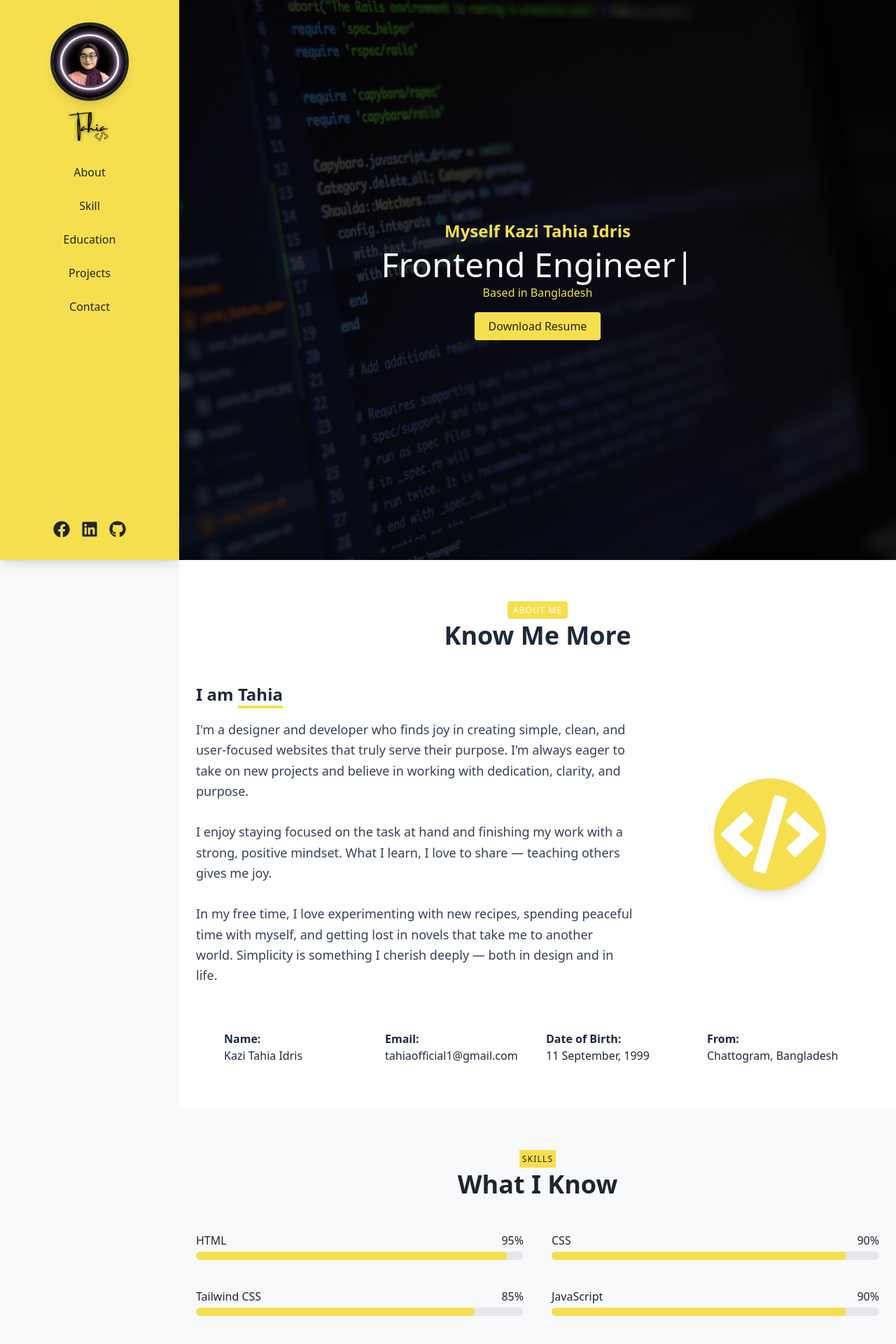
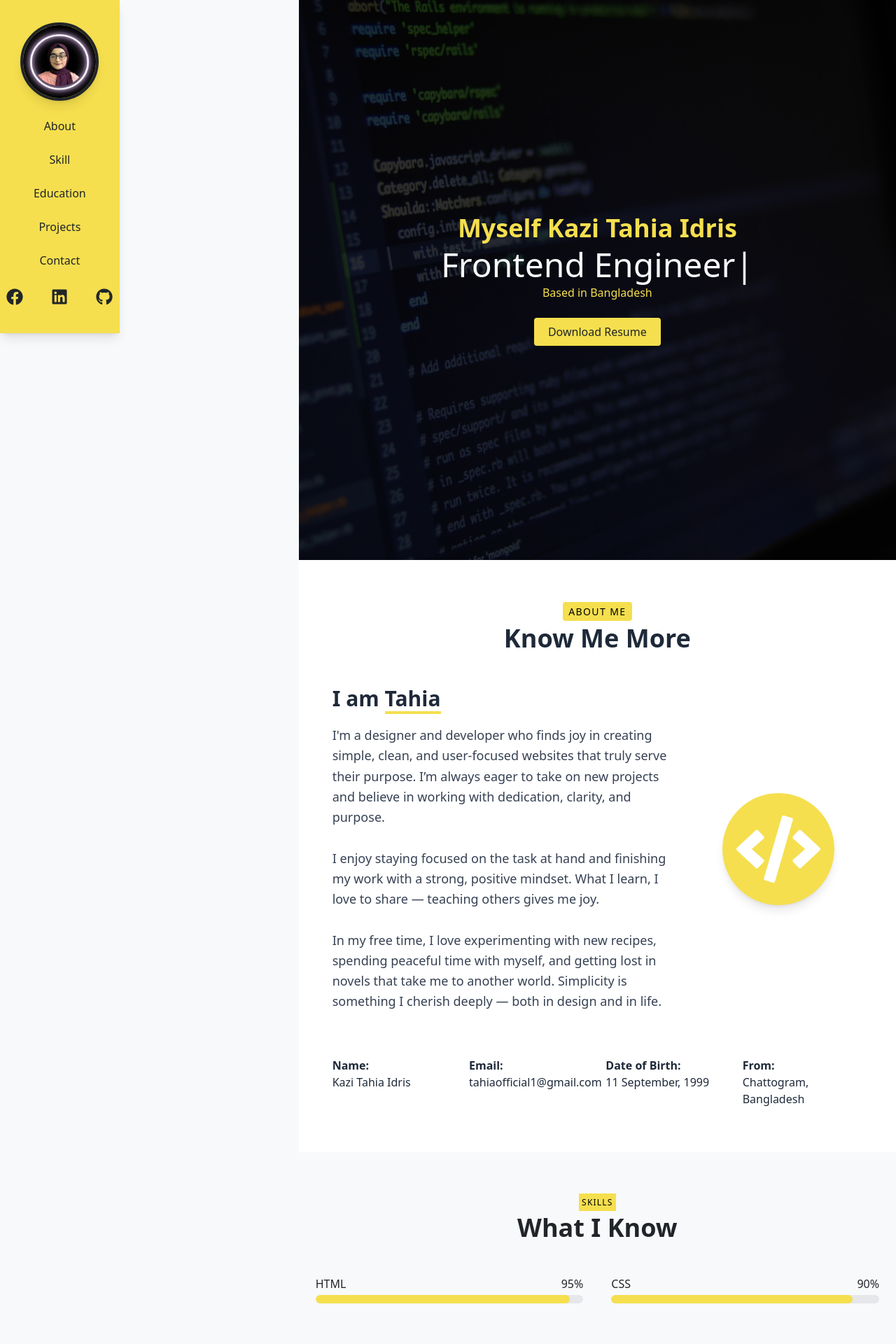
Before and after one commit to tahia-tahi/portfolio-tahia, a React (Vite) app: page / in a window 1280 px wide. Shown: the top 1920 px of the page at 70% size. Built offline with nearby package versions, Linux system fonts and the light colour scheme.

Commit message:
Updated portfolio

```diff
--- a/src/Components/About.jsx
+++ b/src/Components/About.jsx
@@ -4,7 +4,7 @@ import { motion } from 'framer-motion';
 
 const About = () => {
   return (
-    <section id="about" className="bg-white px-6 py-16 text-gray-800">
+    <section id="about" className="bg-white px-4 sm:px-6 md:px-12 py-16 text-gray-800">
       {/* Section Title */}
       <motion.div
         className="text-center mb-12"
@@ -13,26 +13,26 @@ const About = () => {
         transition={{ duration: 0.6 }}
         viewport={{ once: true }}
       >
-        <p className="text-primary text-xs font-medium uppercase tracking-widest">
-          <span className="bg-primary text-white px-2 py-1 rounded">About Me</span>
+        <p className="text-primary text-xs sm:text-sm font-medium uppercase tracking-widest">
+          <span className="bg-primary text-black px-2 py-1 rounded">About Me</span>
         </p>
-        <h2 className="text-3xl md:text-4xl font-bold mt-2">Know Me More</h2>
+        <h2 className="text-2xl sm:text-3xl md:text-4xl font-bold mt-2">Know Me More</h2>
       </motion.div>
 
       {/* Main Content */}
       <div className="flex flex-col md:flex-row items-center gap-10 max-w-5xl mx-auto">
         {/* Left Text Content */}
         <motion.div
-          className="md:w-2/3 space-y-4"
+          className="md:w-2/3 space-y-4 text-center md:text-left"
           initial={{ opacity: 0, x: -50 }}
           whileInView={{ opacity: 1, x: 0 }}
           transition={{ duration: 0.8 }}
           viewport={{ once: true }}
         >
-          <h2 className="text-2xl font-bold">
+          <h2 className="text-xl sm:text-2xl md:text-3xl font-bold">
             I am <span className="border-b-4 border-primary inline-block">Tahia</span>
           </h2>
-          <p className="text-lg leading-relaxed text-gray-700">
+          <p className="text-base sm:text-lg leading-relaxed text-gray-700">
             I'm a designer and developer who finds joy in creating simple, clean, and user-focused websites that truly serve their purpose.
             I’m always eager to take on new projects and believe in working with dedication, clarity, and purpose.
             <br /><br />
@@ -52,15 +52,15 @@ const About = () => {
           transition={{ duration: 0.8 }}
           viewport={{ once: true }}
         >
-          <div className="w-40 h-40 rounded-full bg-primary flex items-center justify-center shadow-lg">
-            <FaCode size={140} className="text-white" />
+          <div className="w-36 h-36 sm:w-40 sm:h-40 rounded-full bg-primary flex items-center justify-center shadow-lg max-w-full">
+            <FaCode size={120} className="text-white" />
           </div>
         </motion.div>
       </div>
 
       {/* Info Grid */}
       <motion.div
-        className="grid grid-cols-1 md:grid-cols-2 lg:grid-cols-4 gap-6 mt-16 max-w-4xl mx-auto text-sm md:text-base"
+        className="grid grid-cols-1 sm:grid-cols-2 md:grid-cols-2 lg:grid-cols-4 gap-6 mt-16 max-w-4xl mx-auto text-sm sm:text-base"
         initial={{ opacity: 0, y: 40 }}
         whileInView={{ opacity: 1, y: 0 }}
         transition={{ duration: 0.8 }}
--- a/src/Components/Education.jsx
+++ b/src/Components/Education.jsx
@@ -4,13 +4,13 @@ import { motion } from 'framer-motion';
 
 const Education = () => {
   return (
-    <section id="education" className="bg-base-100 px-6 py-16 text-secondary">
+    <section id="education" className="bg-base-100 px-4 sm:px-6 md:px-12 py-16 text-secondary">
       {/* Section Title */}
       <div className="text-center mb-12">
-        <p className="text-accent text-xs font-normal uppercase tracking-widest">
+        <p className="text-accent text-xs sm:text-sm font-medium uppercase tracking-widest">
           <span className="bg-primary p-1">Education</span>
         </p>
-        <h2 className="text-3xl md:text-4xl font-bold mt-2">My Academic Journey</h2>
+        <h2 className="text-2xl sm:text-3xl md:text-4xl font-bold mt-2">My Academic Journey</h2>
       </div>
 
       {/* Main Content */}
@@ -23,8 +23,8 @@ const Education = () => {
           transition={{ duration: 0.8, ease: 'easeOut' }}
           viewport={{ once: true }}
         >
-          <div className="w-40 h-40 rounded-full bg-primary flex items-center justify-center shadow-lg">
-            <FaGraduationCap size={140} className="text-secondary" />
+          <div className="w-32 h-32 sm:w-36 sm:h-36 md:w-40 md:h-40 rounded-full bg-primary flex items-center justify-center shadow-lg max-w-full">
+            <FaGraduationCap size={110} className="text-secondary" />
           </div>
         </motion.div>
 
@@ -36,8 +36,10 @@ const Education = () => {
           transition={{ duration: 0.8, delay: 0.2, ease: 'easeOut' }}
           viewport={{ once: true }}
         >
-          <h3 className="text-2xl font-bold">Bachelor of Business Administration (BBA)</h3>
-          <div className="grid grid-cols-1 sm:grid-cols-2 gap-4 text-sm md:text-base">
+          <h3 className="text-xl sm:text-2xl md:text-3xl font-bold">
+            Bachelor of Business Administration (BBA)
+          </h3>
+          <div className="grid grid-cols-1 sm:grid-cols-2 gap-6 text-sm sm:text-base max-w-xl mx-auto md:mx-0">
             <div>
               <p className="font-semibold">University:</p>
               <p>University of Chittagong</p>
--- a/src/Components/Footer.jsx
+++ b/src/Components/Footer.jsx
@@ -3,15 +3,32 @@ import React from 'react';
 const Footer = () => {
   return (
     <footer className="bg-secondary text-base-100 py-6 mt-10">
-      <div className="max-w-6xl mx-auto px-4 flex flex-col md:flex-row justify-between items-center text-center gap-4">
+      <div className="max-w-6xl mx-auto px-4 sm:px-6 flex flex-col md:flex-row justify-between items-center text-center md:text-left gap-4">
         {/* Left Side */}
-        <p className="text-sm">&copy; {new Date().getFullYear()} Kazi Tahia Idris. All rights reserved.</p>
+        <p className="text-sm sm:text-base">
+          &copy; {new Date().getFullYear()} Kazi Tahia Idris. All rights reserved.
+        </p>
 
         {/* Right Side */}
-        <div className="flex gap-4 text-sm">
-          <a href="#about" className="hover:underline">About</a>
-          <a href="#projects" className="hover:underline">Projects</a>
-          <a href="#contact" className="hover:underline">Contact</a>
+        <div className="flex gap-6 text-sm sm:text-base">
+          <a
+            href="#about"
+            className="hover:underline focus:outline-none focus:ring-2 focus:ring-primary rounded px-2 py-1"
+          >
+            About
+          </a>
+          <a
+            href="#projects"
+            className="hover:underline focus:outline-none focus:ring-2 focus:ring-primary rounded px-2 py-1"
+          >
+            Projects
+          </a>
+          <a
+            href="#contact"
+            className="hover:underline focus:outline-none focus:ring-2 focus:ring-primary rounded px-2 py-1"
+          >
+            Contact
+          </a>
         </div>
       </div>
     </footer>
--- a/src/Components/MainContent.jsx
+++ b/src/Components/MainContent.jsx
@@ -4,7 +4,7 @@ import { TypeAnimation } from 'react-type-animation';
 
 const MainContent = () => {
     return (
-        <div id='home' className=" w-full min-h-screen text-secondary">
+        <div id="home" className="w-full min-h-screen text-secondary">
             {/* Full-Screen Header Section with Background */}
             <div className="relative h-screen">
                 {/* Background Image */}
@@ -13,18 +13,21 @@ const MainContent = () => {
                     style={{ backgroundImage: `url(${background})` }}
                 >
                     {/* Overlay */}
-                    <div className="absolute inset-0 bg-black opacity-80"></div>
+                    <div className="absolute inset-0 bg-black opacity-70 sm:opacity-80"></div>
                 </div>
 
                 {/* Centered Content */}
-                <header className="relative z-10 flex flex-col items-center justify-center h-full px-6 text-center">
-                    <h1 className="text-4xl md:text-2xl font-bold text-primary">Myself Kazi Tahia Idris</h1>
+                <header className="relative z-10 flex flex-col items-center justify-center h-full px-6 text-center max-w-4xl mx-auto">
+                    {/* Adjust font sizes: smaller on mobile, bigger on md+ */}
+                    <h1 className="text-2xl sm:text-3xl md:text-4xl font-bold text-primary">
+                        Myself Kazi Tahia Idris
+                    </h1>
 
                     <TypeAnimation
                         sequence={[
-                            'React Developer', // Type
-                            2000,              // Wait 2s
-                            'Frontend Engineer', // Replace with next
+                            'React Developer',
+                            2000,
+                            'Frontend Engineer',
                             2000,
                             'JavaScript Enthusiast',
                             2000,
@@ -32,21 +35,20 @@ const MainContent = () => {
                         wrapper="h2"
                         cursor={true}
                         repeat={Infinity}
-                        className="text-5xl text-base-100 mt-2"
+                        className="text-3xl sm:text-4xl md:text-5xl text-base-100 mt-2"
                     />
 
-                    <p className="text-primary mt-1">Based in Bangladesh</p>
+                    <p className="text-primary mt-1 text-sm sm:text-base">Based in Bangladesh</p>
+
                     <a
                         href="/resume.pdf"
-                        className="inline-block bg-primary  text-secondary hover:text-base-100 px-5 py-2 mt-4 rounded hover:bg-accent transition"
+                        className="inline-block bg-primary text-secondary hover:text-base-100 px-5 py-2 mt-6 rounded hover:bg-accent transition text-sm sm:text-base"
                         download
                     >
                         Download Resume
                     </a>
                 </header>
             </div>
-
-
         </div>
     );
 };
--- a/src/Components/Projects.jsx
+++ b/src/Components/Projects.jsx
@@ -48,9 +48,9 @@ const Projects = () => {
   }, []);
 
   return (
-    <section id="projects" className="bg-base-100 px-6 py-16 text-secondary">
+    <section id="projects" className="bg-base-100 px-4 sm:px-6 md:px-12 py-16 text-secondary">
       <div className="text-center mb-12" data-aos="fade-up">
-        <p className="text-accent text-xs font-normal uppercase tracking-widest">
+        <p className="text-accent text-xs sm:text-sm font-normal uppercase tracking-widest">
           <span className="bg-primary p-1 text-secondary font-semibold">Projects</span>
         </p>
         <h2 className="text-3xl md:text-4xl font-bold mt-2 text-accent">Featured Work</h2>
@@ -60,22 +60,31 @@ const Projects = () => {
         {projects.map((project, index) => (
           <div
             key={project.id}
-            className="flex flex-col md:flex-row items-center gap-8 bg-white border border-primary rounded-lg shadow-md p-6"
+            className="flex flex-col md:flex-row items-center gap-6 md:gap-8 bg-white border border-primary rounded-lg shadow-md p-6"
             data-aos={index % 2 === 0 ? 'fade-right' : 'fade-left'}
           >
             {/* Image */}
             <div className="w-full md:w-3/5">
-              <img src={project.image} alt={project.title} className="rounded-lg shadow-md w-full object-cover" />
+              <img
+                src={project.image}
+                alt={`${project.title} screenshot`}
+                className="rounded-lg shadow-md w-full max-w-full object-cover mb-4 md:mb-0"
+              />
             </div>
 
             {/* Content */}
             <div className="w-full md:w-2/5 space-y-4 text-center md:text-left">
               <h3 className="text-2xl font-bold text-secondary">{project.title}</h3>
-              <p className="text-text">{project.description}</p>
+              <p className="text-secondary">{project.description}</p>
 
-              <div className="flex flex-wrap gap-2">
+              <div className="flex flex-wrap gap-2 justify-center md:justify-start">
                 {project.technologies.map((tech, i) => (
-                  <span key={i} className="bg-primary text-secondary px-2 py-1 rounded text-xs font-semibold">{tech}</span>
+                  <span
+                    key={i}
+                    className="bg-primary text-secondary px-2 py-1 rounded text-xs font-semibold"
+                  >
+                    {tech}
+                  </span>
                 ))}
               </div>
 
@@ -109,6 +118,7 @@ const Projects = () => {
                 <a
                   href={project.detailsLink}
                   target="_blank"
+                  rel="noopener noreferrer"
                   className="text-secondary hover:text-accent flex items-center gap-1 transition-transform duration-300 ease-in-out hover:scale-110"
                 >
                   <FaInfoCircle /> <span className="text-sm">Details</span>
--- a/src/Components/Sidebar.jsx
+++ b/src/Components/Sidebar.jsx
@@ -1,13 +1,44 @@
-import React from 'react';
-import { FaFacebook, FaLinkedin, FaGithub } from 'react-icons/fa';
+import React, { useState } from 'react';
+import { FaFacebook, FaLinkedin, FaGithub, FaBars, FaTimes } from 'react-icons/fa';
 import picture from '../assets/6.jpg';
-import logo from '../assets/My Logo.png'; // ⬅️ Import your logo
+
+const navItems = ['about', 'skill', 'education', 'projects', 'contact'];
 
 const Sidebar = () => {
-    const navItems = ['about', 'skill', 'education', 'projects', 'contact'];
+  const [isOpen, setIsOpen] = useState(true);
 
+  // Optional: Smooth scroll on nav click
+  const handleNavClick = (e, id) => {
+    e.preventDefault();
+    const el = document.getElementById(id);
+    if (el) {
+      el.scrollIntoView({ behavior: 'smooth' });
+    }
+    // On mobile, close sidebar after click
+    if (window.innerWidth < 768) {
+      setIsOpen(false);
+    }
+  };
+
+  // Responsive toggle button visible only on small screens
   return (
-        <aside className="fixed top-0 left-0 h-full w-64 bg-primary text-secondary shadow-lg flex flex-col items-center py-8">
+    <>
+      {/* Toggle Button for mobile */}
+      <button
+        onClick={() => setIsOpen(!isOpen)}
+        className="fixed top-4 left-4 z-50 md:hidden bg-primary text-secondary p-2 rounded shadow"
+        aria-label={isOpen ? 'Close menu' : 'Open menu'}
+      >
+        {isOpen ? <FaTimes size={24} /> : <FaBars size={24} />}
+      </button>
+
+      {/* Sidebar */}
+      <aside
+        className={`fixed top-0 left-0 h-full w-64 bg-primary text-secondary shadow-lg flex flex-col items-center py-8
+          transform transition-transform duration-300 ease-in-out
+          ${isOpen ? 'translate-x-0' : '-translate-x-full'} md:translate-x-0 md:static md:flex`}
+        aria-label="Sidebar navigation"
+      >
         {/* Profile Picture */}
         <div className="mb-4">
           <a href="#home" aria-label="Home">
@@ -20,10 +51,6 @@ const Sidebar = () => {
         </div>
 
 
-            {/* Logo */}
-            <div className="mb-6">
-                <img src={logo} alt="logo" className="w-24 h-auto" />
-            </div>
 
         {/* Navigation */}
         <nav className="flex-1 w-full">
@@ -32,6 +59,7 @@ const Sidebar = () => {
               <li key={item}>
                 <a
                   href={`#${item}`}
+                  onClick={(e) => handleNavClick(e, item)}
                   className="block capitalize py-2 hover:bg-secondary hover:text-base-100 rounded-md transition"
                 >
                   {item}
@@ -42,18 +70,37 @@ const Sidebar = () => {
         </nav>
 
         {/* Social Icons */}
-            <div className="flex gap-4 mt-auto pt-3">
-                <a href="https://facebook.com" target="_blank" rel="noopener noreferrer">
-                    <FaFacebook className="w-6 h-6 hover:text-accent" />
+        <div className="flex gap-6 mt-auto pt-3">
+          <a
+            href="https://facebook.com"
+            target="_blank"
+            rel="noopener noreferrer"
+            className="p-2 rounded hover:text-accent focus:outline-none focus:ring-2 focus:ring-accent"
+            aria-label="Facebook"
+          >
+            <FaFacebook className="w-6 h-6" />
           </a>
-                <a href="https://linkedin.com" target="_blank" rel="noopener noreferrer">
-                    <FaLinkedin className="w-6 h-6 hover:text-accent" />
+          <a
+            href="https://linkedin.com"
+            target="_blank"
+            rel="noopener noreferrer"
+            className="p-2 rounded hover:text-accent focus:outline-none focus:ring-2 focus:ring-accent"
+            aria-label="LinkedIn"
+          >
+            <FaLinkedin className="w-6 h-6" />
           </a>
-                <a href="https://github.com/tahia-tahi" target="_blank" rel="noopener noreferrer">
-                    <FaGithub className="w-6 h-6 hover:text-accent" />
+          <a
+            href="https://github.com/tahia-tahi"
+            target="_blank"
+            rel="noopener noreferrer"
+            className="p-2 rounded hover:text-accent focus:outline-none focus:ring-2 focus:ring-accent"
+            aria-label="GitHub"
+          >
+            <FaGithub className="w-6 h-6" />
           </a>
         </div>
       </aside>
+    </>
   );
 };
 
--- a/src/Components/Skills.jsx
+++ b/src/Components/Skills.jsx
@@ -17,22 +17,29 @@ const Skills = () => {
     <section id="skill" className="bg-base-100 px-6 py-16 text-secondary">
       {/* Section Title */}
       <div className="text-center mb-12">
-        <p className="text-accent text-xs font-normal uppercase tracking-widest">
-          <span className="bg-primary p-1">Skills</span>
+        <p className="text-accent text-xs font-medium uppercase tracking-widest">
+          <span className="bg-primary text-black p-1">Skills</span>
         </p>
         <h2 className="text-3xl md:text-4xl font-bold mt-2">What I Know</h2>
       </div>
 
       <div className="max-w-5xl mx-auto grid grid-cols-1 md:grid-cols-2 gap-10">
         {skills.map((skill, index) => (
-          <div key={index}>
+          <div key={index} className="mb-6">
             <div className="flex justify-between mb-1">
-              <span className="font-medium">{skill.name}</span>
+              <h3 className="font-medium">{skill.name}</h3>
               <span className="font-medium">{skill.percentage}%</span>
             </div>
-            <div className="w-full bg-gray-200 rounded-full h-3 overflow-hidden">
+            <div
+              className="w-full bg-gray-200 rounded-full h-4 md:h-3 overflow-hidden"
+              role="progressbar"
+              aria-valuenow={skill.percentage}
+              aria-valuemin={0}
+              aria-valuemax={100}
+              aria-label={`${skill.name} skill proficiency`}
+            >
               <motion.div
-                className="bg-primary h-3 rounded-full"
+                className="bg-primary h-4 md:h-3 rounded-full"
                 initial={{ width: 0 }}
                 whileInView={{ width: `${skill.percentage}%` }}
                 transition={{ duration: 1.2, ease: 'easeOut' }}
@@ -47,7 +54,7 @@ const Skills = () => {
         <a
           href="/resume.pdf"
           download
-                        className="inline-block bg-primary  text-secondary hover:text-base-100 px-5 py-2 mt-4 rounded hover:bg-accent transition"
+          className="inline-block bg-primary text-secondary hover:text-base-100 px-5 py-2 rounded hover:bg-accent transition"
         >
           Download CV
         </a>
```
Also changed, not shown: src/Components/Contact.jsx (+55 -13 lines). Lines whose indentation alone changed are shown as unchanged.
